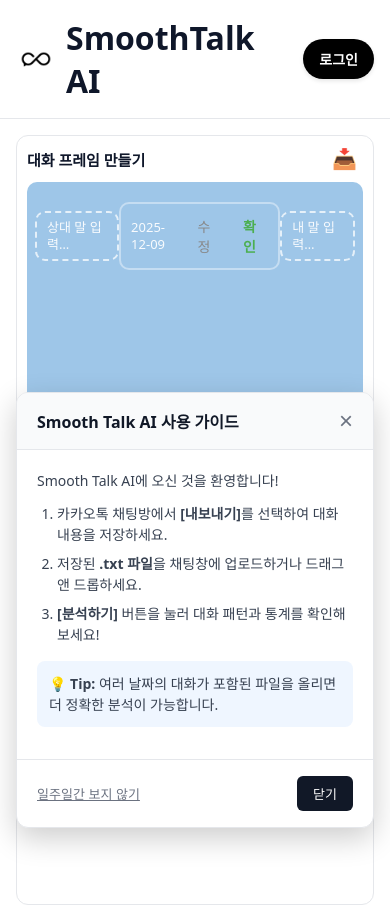
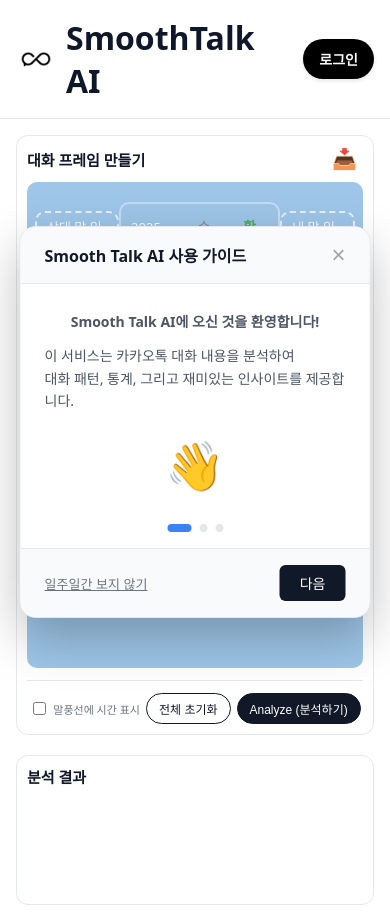
Before and after one commit to bradleysoo/Smooth-Talk-AI-Front, a React (Vite) app: page / in a window 390 px wide. Built offline with nearby package versions, Linux system fonts and the light colour scheme.

Commit message:
feat: Implement comprehensive styling for the chat application's core UI elements and add a usage guide toast component.

```diff
--- a/src/App.css
+++ b/src/App.css
@@ -1894,6 +1894,201 @@
     color: white;
     font-size: 10px;
     font-weight: 700;
+    color: #9ca3af;
+    display: flex;
+    align-items: center;
+    justify-content: center;
+    gap: 8px;
+    flex-wrap: wrap;
+    margin-bottom: 12px;
+}
+
+.legal-links a {
+    color: #9ca3af;
+    text-decoration: none;
+}
+
+.legal-links a:hover {
+    color: #6b7280;
+    text-decoration: underline;
+}
+
+.business-info {
+    font-size: 12px;
+    color: #9ca3af;
+    text-align: center;
+    line-height: 1.5;
+    margin-bottom: 12px;
+}
+
+.business-info p {
+    margin: 2px 0;
+}
+
+/* Token Display */
+.header-right {
+    display: flex;
+    align-items: center;
+    gap: 15px;
+}
+
+.token-display {
+    display: flex;
+    align-items: center;
+    gap: 8px;
+
+    /* 흰색 배경 및 텍스트 색상 변경 */
+    background-color: #ffffff;
+    color: #333333;
+
+    padding: 8px 16px;
+    border-radius: 20px;
+    font-weight: 600;
+
+    /* 부드러운 테두리와 입체적인 그림자 */
+    border: 1px solid #f0f0f0;
+    box-shadow:
+        0 4px 6px -1px rgba(0, 0, 0, 0.1),
+        0 2px 4px -1px rgba(0, 0, 0, 0.06);
+
+    transition: all 0.2s ease;
+    cursor: pointer;
+    /* 버튼임을 나타냄 */
+}
+
+/* 마우스를 올렸을 때 조금 더 떠오르는 느낌 */
+.token-display:hover {
+    transform: translateY(-2px);
+    box-shadow:
+        0 10px 15px -3px rgba(0, 0, 0, 0.1),
+        0 4px 6px -2px rgba(0, 0, 0, 0.05);
+}
+
+.token-icon {
+    font-size: 18px;
+}
+
+.token-count {
+    font-size: 16px;
+    letter-spacing: 0.5px;
+}
+
+/* Token Recharge Modal - Centered & Payment Style */
+.token-recharge-modal {
+    position: fixed;
+    top: 50%;
+    left: 50%;
+    transform: translate(-50%, -50%);
+    width: 90%;
+    max-width: 400px;
+    background: #ffffff;
+    border-radius: 20px;
+    box-shadow: 0 20px 50px rgba(0, 0, 0, 0.25);
+    z-index: 2001;
+    animation: modalPopIn 0.3s cubic-bezier(0.34, 1.56, 0.64, 1);
+    overflow: hidden;
+    display: flex;
+    flex-direction: column;
+}
+
+@keyframes modalPopIn {
+    from {
+        opacity: 0;
+        transform: translate(-50%, -40%) scale(0.95);
+    }
+
+    to {
+        opacity: 1;
+        transform: translate(-50%, -50%) scale(1);
+    }
+}
+
+.token-recharge-header {
+    padding: 24px;
+    text-align: center;
+    background: linear-gradient(135deg, #f9fafb 0%, #f3f4f6 100%);
+    border-bottom: 1px solid #e5e7eb;
+}
+
+.token-recharge-header h3 {
+    margin: 0 0 8px;
+    font-size: 20px;
+    font-weight: 700;
+    color: #111827;
+}
+
+.current-balance {
+    font-size: 14px;
+    color: #6b7280;
+    font-weight: 500;
+}
+
+.token-recharge-content {
+    padding: 20px;
+    display: flex;
+    flex-direction: column;
+    gap: 12px;
+}
+
+.recharge-option-button {
+    display: flex;
+    justify-content: space-between;
+    align-items: center;
+    width: 100%;
+    padding: 16px 20px;
+    background: #ffffff;
+    border: 2px solid #e5e7eb;
+    border-radius: 12px;
+    cursor: pointer;
+    transition: all 0.2s ease;
+    position: relative;
+}
+
+.recharge-option-button:hover {
+    border-color: #3b82f6;
+    background: #eff6ff;
+    transform: translateY(-2px);
+    box-shadow: 0 4px 12px rgba(59, 130, 246, 0.1);
+}
+
+.token-amount {
+    font-size: 16px;
+    font-weight: 600;
+    color: #111827;
+    display: flex;
+    align-items: center;
+    gap: 8px;
+}
+
+.token-price {
+    font-size: 16px;
+    font-weight: 700;
+    color: #3b82f6;
+}
+
+/* Best Value Badge Styling */
+.recharge-option-button.best-value {
+    border-color: #8b5cf6;
+    background: linear-gradient(to right, #f5f3ff, #ffffff);
+}
+
+.recharge-option-button.best-value:hover {
+    background: #ede9fe;
+    border-color: #7c3aed;
+}
+
+.recharge-option-button.best-value .token-price {
+    color: #7c3aed;
+}
+
+.best-value-badge {
+    position: absolute;
+    top: -10px;
+    left: 10px;
+    background: #8b5cf6;
+    color: white;
+    font-size: 10px;
+    font-weight: 700;
     padding: 2px 8px;
     border-radius: 10px;
     box-shadow: 0 2px 4px rgba(139, 92, 246, 0.3);
@@ -1918,34 +2113,24 @@
 /* Usage Guide Toast */
 .usage-guide-toast {
     position: fixed;
-    bottom: 24px;
-    right: 24px;
-    width: 360px;
+    top: 50%;
+    left: 50%;
+    transform: translate(-50%, -50%);
+    width: 400px;
     background: #ffffff;
-    border-radius: 12px;
-    box-shadow: 0 10px 30px rgba(0, 0, 0, 0.2);
+    border-radius: 16px;
+    box-shadow: 0 20px 50px rgba(0, 0, 0, 0.25);
     z-index: 2100;
-    /* Higher than normal toast */
-    animation: slideUp 0.4s cubic-bezier(0.16, 1, 0.3, 1);
+    animation: modalPopIn 0.3s cubic-bezier(0.34, 1.56, 0.64, 1);
     overflow: hidden;
     border: 1px solid #e5e7eb;
-}
-
-@keyframes slideUp {
-    from {
-        opacity: 0;
-        transform: translateY(20px);
-    }
-
-    to {
-        opacity: 1;
-        transform: translateY(0);
-    }
+    display: flex;
+    flex-direction: column;
 }
 
 .usage-guide-header {
     background: #f9fafb;
-    padding: 16px 20px;
+    padding: 16px 24px;
     border-bottom: 1px solid #e5e7eb;
     display: flex;
     justify-content: space-between;
@@ -1963,7 +2148,7 @@
     background: none;
     border: none;
     font-size: 24px;
-    color: #6b7280;
+    color: #9ca3af;
     cursor: pointer;
     line-height: 1;
     padding: 0;
@@ -1974,15 +2159,62 @@
     color: #111827;
 }
 
+.usage-guide-content-wrapper {
+    padding: 24px;
+    min-height: 240px;
+    display: flex;
+    flex-direction: column;
+    justify-content: center;
+}
+
 .usage-guide-content {
-    padding: 20px;
+    animation: fadeIn 0.3s ease;
+}
+
+.usage-guide-welcome {
+    font-size: 18px;
+    color: #111827;
+    margin-bottom: 12px;
+    text-align: center;
+}
+
+.usage-guide-icon-placeholder {
+    font-size: 48px;
+    text-align: center;
+    margin-top: 20px;
+    animation: bounce 2s infinite;
+}
+
+@keyframes bounce {
+
+    0%,
+    20%,
+    50%,
+    80%,
+    100% {
+        transform: translateY(0);
+    }
+
+    40% {
+        transform: translateY(-10px);
+    }
+
+    60% {
+        transform: translateY(-5px);
+    }
+}
+
+.usage-guide-step {
+    font-size: 16px;
+    color: #111827;
+    margin-bottom: 12px;
 }
 
 .usage-guide-content p {
     margin: 0 0 12px;
     font-size: 14px;
-    color: #374151;
-    line-height: 1.5;
+    color: #4b5563;
+    line-height: 1.6;
 }
 
 .usage-guide-content ol {
@@ -2004,30 +2236,76 @@
     color: #1e40af;
     font-size: 13px;
     margin-top: 12px;
+    border: 1px solid #dbeafe;
+}
+
+.usage-guide-dots {
+    display: flex;
+    justify-content: center;
+    gap: 8px;
+    padding-bottom: 16px;
+}
+
+.usage-guide-dot {
+    width: 8px;
+    height: 8px;
+    border-radius: 50%;
+    background-color: #e5e7eb;
+    cursor: pointer;
+    transition: all 0.2s;
+}
+
+.usage-guide-dot.active {
+    background-color: #3b82f6;
+    width: 24px;
+    border-radius: 4px;
 }
 
 .usage-guide-footer {
-    padding: 16px 20px;
+    padding: 16px 24px;
     border-top: 1px solid #e5e7eb;
     display: flex;
     justify-content: space-between;
-    gap: 12px;
+    align-items: center;
+    background: #f9fafb;
+}
+
+.usage-guide-nav-buttons {
+    display: flex;
+    gap: 8px;
 }
 
 .usage-guide-btn-primary {
     background: #111827;
     color: #fff;
     border: none;
+    padding: 8px 20px;
+    border-radius: 6px;
+    font-size: 14px;
+    font-weight: 500;
+    cursor: pointer;
+    transition: background-color 0.2s;
+}
+
+.usage-guide-btn-primary:hover {
+    background: #1f2937;
+}
+
+.usage-guide-btn-nav {
+    background: #ffffff;
+    color: #374151;
+    border: 1px solid #d1d5db;
     padding: 8px 16px;
     border-radius: 6px;
-    font-size: 13px;
+    font-size: 14px;
     font-weight: 500;
     cursor: pointer;
-    transition: background-color 0.2s;
-}
-
-.usage-guide-btn-primary:hover {
-    background: #1f2937;
+    transition: all 0.2s;
+}
+
+.usage-guide-btn-nav:hover {
+    background: #f3f4f6;
+    border-color: #9ca3af;
 }
 
 .usage-guide-btn-secondary {
@@ -2048,10 +2326,8 @@
 /* Mobile Responsiveness */
 @media (max-width: 480px) {
     .usage-guide-toast {
-        left: 16px;
-        right: 16px;
-        bottom: 16px;
-        width: auto;
+        width: 90%;
+        max-width: 360px;
     }
 }
 
--- a/src/components/UsageGuideToast.jsx
+++ b/src/components/UsageGuideToast.jsx
@@ -1,6 +1,22 @@
 import React from 'react';
 
 const UsageGuideToast = ({ onClose, onDoNotShowAgain }) => {
+    const [currentPage, setCurrentPage] = React.useState(0);
+
+    const handleNext = () => {
+        if (currentPage < 2) {
+            setCurrentPage(currentPage + 1);
+        } else {
+            onClose();
+        }
+    };
+
+    const handlePrev = () => {
+        if (currentPage > 0) {
+            setCurrentPage(currentPage - 1);
+        }
+    };
+
     return (
         <div className="usage-guide-toast">
             <div className="usage-guide-header">
@@ -9,24 +25,73 @@
                     &times;
                 </button>
             </div>
-            <div className="usage-guide-content">
-                <p>Smooth Talk AI에 오신 것을 환영합니다!</p>
-                <ol>
-                    <li>카카오톡 채팅방에서 <b>[내보내기]</b>를 선택하여 대화 내용을 저장하세요.</li>
-                    <li>저장된 <b>.txt 파일</b>을 채팅창에 업로드하거나 드래그 앤 드롭하세요.</li>
-                    <li><b>[분석하기]</b> 버튼을 눌러 대화 패턴과 통계를 확인해보세요!</li>
-                </ol>
-                <p className="usage-guide-tip">
-                    💡 <b>Tip:</b> 여러 날짜의 대화가 포함된 파일을 올리면 더 정확한 분석이 가능합니다.
-                </p>
+
+            <div className="usage-guide-content-wrapper">
+                {currentPage === 0 && (
+                    <div className="usage-guide-content fade-in">
+                        <p className="usage-guide-welcome"><b>Smooth Talk AI에 오신 것을 환영합니다!</b></p>
+                        <p>
+                            이 서비스는 카카오톡 대화 내용을 분석하여<br />
+                            대화 패턴, 통계, 그리고 재미있는 인사이트를 제공합니다.
+                        </p>
+                        <div className="usage-guide-icon-placeholder">
+                            👋
+                        </div>
+                    </div>
+                )}
+
+                {currentPage === 1 && (
+                    <div className="usage-guide-content fade-in">
+                        <p className="usage-guide-step"><b>Step 1. 대화 내보내기</b></p>
+                        <ol>
+                            <li>카카오톡 채팅방 메뉴(≡)를 엽니다.</li>
+                            <li><b>[대화 내용]</b> &gt; <b>[대화 내보내기]</b>를 선택합니다.</li>
+                            <li><b>텍스트 메시지만 보내기</b>를 선택하여 저장합니다.</li>
+                        </ol>
+                        <p className="usage-guide-tip">
+                            💡 <b>Tip:</b> 모바일 카카오톡에서도 가능합니다!
+                        </p>
+                    </div>
+                )}
+
+                {currentPage === 2 && (
+                    <div className="usage-guide-content fade-in">
+                        <p className="usage-guide-step"><b>Step 2. 업로드 및 분석</b></p>
+                        <ol>
+                            <li>저장된 <b>.txt 파일</b>을 채팅창에 드래그하거나 업로드 버튼을 누르세요.</li>
+                            <li><b>[분석하기]</b> 버튼을 눌러 결과를 확인하세요!</li>
+                        </ol>
+                        <p className="usage-guide-tip">
+                            💡 <b>Tip:</b> 대화량이 많을수록 더 정확한 분석이 나옵니다.
+                        </p>
+                    </div>
+                )}
             </div>
+
+            <div className="usage-guide-dots">
+                {[0, 1, 2].map((idx) => (
+                    <span
+                        key={idx}
+                        className={`usage-guide-dot ${currentPage === idx ? 'active' : ''}`}
+                        onClick={() => setCurrentPage(idx)}
+                    />
+                ))}
+            </div>
+
             <div className="usage-guide-footer">
                 <button className="usage-guide-btn-secondary" onClick={onDoNotShowAgain}>
                     일주일간 보지 않기
                 </button>
-                <button className="usage-guide-btn-primary" onClick={onClose}>
-                    닫기
-                </button>
+                <div className="usage-guide-nav-buttons">
+                    {currentPage > 0 && (
+                        <button className="usage-guide-btn-nav prev" onClick={handlePrev}>
+                            이전
+                        </button>
+                    )}
+                    <button className="usage-guide-btn-primary" onClick={handleNext}>
+                        {currentPage === 2 ? '시작하기' : '다음'}
+                    </button>
+                </div>
             </div>
         </div>
     );
```
